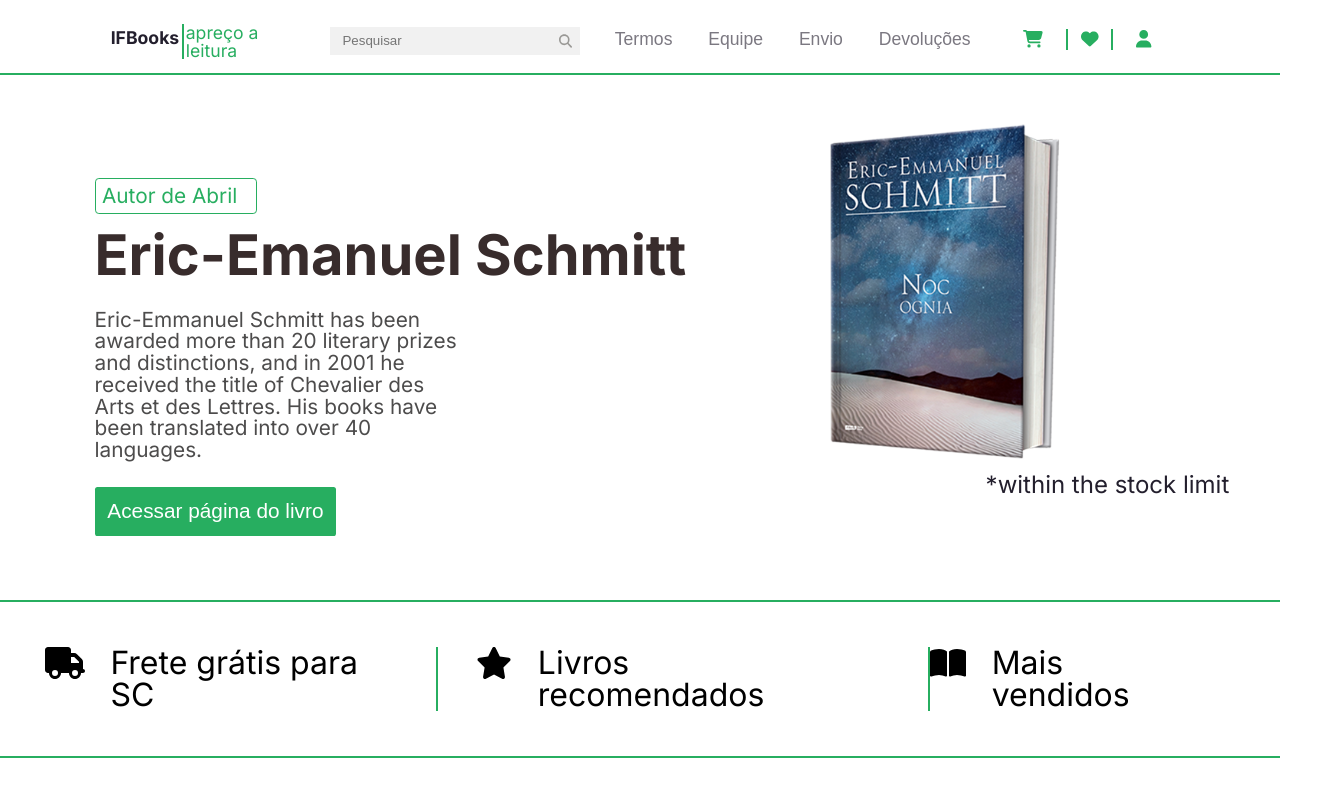
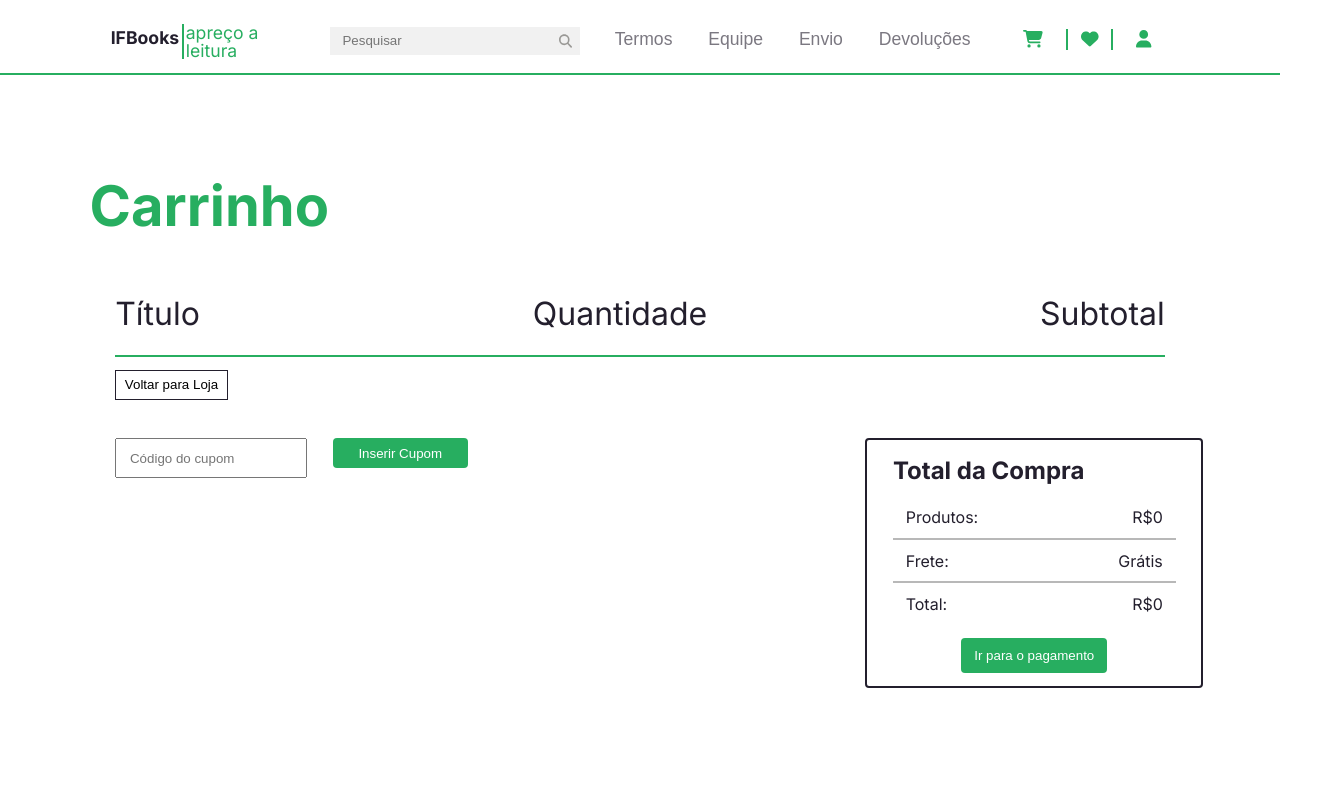
Before and after one commit to GustavoAlvHnr/Exercicio-Componentizacao, a Vue app: page / in a window 1280 px wide. Both pictures are taken after a click on the button 1032 px from the left and 39 px from the top of the page. Shown: the top 800 px of the page, 1340 px wide, since content can reach past the window. Built offline with nearby package versions, Linux system fonts and the light colour scheme.

Commit message:
Feat #6 Criação do carrinho de compras

```diff
--- a/src/App.vue
+++ b/src/App.vue
@@ -1,84 +1,144 @@
 <script setup>
-
-import { ref, computed } from 'vue';
-
+import { ref, reactive } from 'vue'
 
 const listaLivros = ref([
- { nome: 'Chain of Iron: Volume 2',
+  {
+    id: 0,
+    nome: 'Chain of Iron: Volume 2',
     imagem: '/public/image1.png',
     autor: 'Cassandra Clare',
     preco: 23.24,
-
+    curtidas: 'fa-regular fa-heart'
   },
- { nome: 'Chain of Thorns',
+  {
+    id: 1,
+    nome: 'Chain of Thorns',
     imagem: '/public/image2.png',
     autor: 'Cassandra Clare',
     preco: 23.24,
     curtidas: 'fa-regular fa-heart',
-
   },
- { nome: 'City of Fallen Angels',
+  {
+    id: 2,
+    nome: 'City of Fallen Angels',
     imagem: '/public/image3.png',
     autor: 'Cassandra Clare',
     preco: 13.94,
     curtidas: 'fa-regular fa-heart',
-
-
   },
- { nome: 'Nona the Ninth',
+  {
+    id: 3,
+    nome: 'Nona the Ninth',
     imagem: '/public/image4.png',
     autor: 'Cassandra Clare',
     preco: 16.84,
     curtidas: 'fa-regular fa-heart',
-
-
   },
- { nome: 'Harlem Shuffle',
+  {
+    id: 4,
+    nome: 'Harlem Shuffle',
     imagem: '/public/image5.png',
     autor: 'Colson Whitehead',
     preco: 26.92,
-
-
-
+    curtidas: 'fa-regular fa-heart',
   },
- { nome: 'Two Old Women',
+  {
+    id: 5,
+    nome: 'Two Old Women',
     imagem: '/public/image6.png',
     autor: 'Velma Wallis',
     preco: 13.95,
     curtidas: 'fa-regular fa-heart',
-
-
   },
- { nome: 'Carrie Soto Is Back',
+  {
+    id: 6,
+    nome: 'Carrie Soto Is Back',
     imagem: '/public/image7.png',
     autor: 'Taylor Jenkins Reid',
     preco: 26.04,
     curtidas: 'fa-regular fa-heart',
-
-
   },
- { nome: 'Book Lovers',
+  {
+    id: 7,
+    nome: 'Book Lovers',
     imagem: '/public/image8.png',
     autor: 'Emily Henry',
     preco: 15.81,
     curtidas: 'fa-regular fa-heart',
+  },
+])
+let carrinho = ref(true)
 
+function botao(){
+  if(carrinho.value == true){
+    carrinho.value = false;
+  }
+  else{
+    carrinho.value = true;
+  }
+}
 
+let cart = ref({
+  itens:[],
+  frete:0,
+  desconto:0,
+  valorTotal:0,})
+
+  function atualizarValorTotal() {
+  cart.value.valorTotal = cart.value.itens.reduce((total, item) => {
+    return total + parseFloat(item.total)
+  }, 0).toFixed(2);
+}
+
+function buscarItem(id) {
+  return cart.value.itens.find(i => i.id === id)
+}
+
+function adicionarItem(item){
+  const itemExistente = buscarItem(item.id)
+  if(itemExistente){
+    itemExistente.quantidade += 1;
+    atualizarValorTotal()
+  }
+}
+
+function removerItem(item){
+  const index = cart.value.itens.findIndex(i => i.id === item.id)
+  if(index !== -1){
+    const itemExistente = cart.value.itens[index];
+    if(itemExistente.quantidade > 1){
+      itemExistente.quantidade -= 1
+    }
+    else{
+      cart.value.itens.splice(index, 1);
+    }
+    atualizarValorTotal()
+  }
+}
+
+function adicionar(item){
+  const itemExistente = buscarItem(item.id)
+
+  if(itemExistente){
+      itemExistente.quantidade += 1
+  }
+  else{
+    const novoItem = reactive({
+    id:item.id,
+    titulo:item.nome,
+    autor:item.autor,
+    preco:item.preco,
+    quantidade: ref(1),
+    get total(){
+      return Number(this.preco * this.quantidade).toFixed(2)
     },
+    imagem:item.imagem,})
 
-
-]);
-
-let cart = ref([]);
-
-const adicionar = (itens) => {
-      cart.value.push(itens.preco);
+    cart.value.itens.push(novoItem)
+  }
+  atualizarValorTotal()
   };
 
-
-   const total = computed(() => {
-      return cart.value.reduce((sum, num) => sum + num, 0);
-    });
 
 </script>
 
@@ -86,11 +146,11 @@
   <body class="corpo">
       <header>
         <a href="#"
-        ><span class="conteudo1">IFBooks</span> <span class="conteudo2">Apreço a leitura</span></a>
+          ><span class="conteudo1">IFBooks</span> <span class="conteudo2">Apreço a leitura</span></a
+        >
         <form>
-        <input type="text" placeholder="Pesquisar"/>
+          <input type="text" placeholder="Pesquisar" />
         </form>
-
         <nav>
           <ul>
             <li>
@@ -109,29 +169,33 @@
         </nav>
         <ul>
           <li>
-          <button class="icon"><font-awesome-icon icon="fa-solid fa-cart-shopping" /></button>
+            <button class="icon" @click="botao()"><font-awesome-icon icon="fa-solid fa-cart-shopping" /></button>
           </li>
           <li>
-          <button class="icon" id="coracao"><font-awesome-icon icon="fa-solid fa-heart" /></button>
+            <button class="icon" id="coracao">
+              <font-awesome-icon icon="fa-solid fa-heart" />
+            </button>
           </li>
           <li>
             <button class="icon"><font-awesome-icon icon="fa-solid fa-user" /></button>
           </li>
         </ul>
       </header>
-    <main>
+      <main v-if="carrinho">
         <section class="lancamentos">
           <div>
             <p class="verde">Autor de Abril</p>
-  <h1>Eric-Emanuel Schmitt </h1>
-  <p>Eric-Emmanuel Schmitt has been awarded more than 20 literary prizes and distinctions, and in 2001 he received the title of Chevalier des Arts et des Lettres. His books have been translated into over 40 languages.</p>
+            <h1>Eric-Emanuel Schmitt</h1>
+            <p>
+              Eric-Emmanuel Schmitt has been awarded more than 20 literary prizes and distinctions,
+              and in 2001 he received the title of Chevalier des Arts et des Lettres. His books have
+              been translated into over 40 languages.
+            </p>
             <button>Acessar página do livro</button>
           </div>
           <figure>
-  <img src="/public/Schmitt_Nocognia_3D_500pcx 1.png" alt="livro">
-  <figcaption>
-    *within the stock limit
-  </figcaption>
+            <img src="/public/Schmitt_Nocognia_3D_500pcx 1.png" alt="livro" />
+            <figcaption>*within the stock limit</figcaption>
           </figure>
         </section>
         <div class="icones">
@@ -151,44 +215,93 @@
           </ul>
         </div>
         <section class="sessaoLivro">
-
           <h2>Lançamentos</h2>
-
-
-
-
           <ul>
-  <li v-for="(itens, index) in listaLivros" :key="index" class="abaLivros">
-
-
-    <img :src="itens.imagem" alt="livros">
-    <p class="nome">{{ itens.nome }}</p>
-    <p class="autor">{{ itens.autor }}</p>
+            <li v-for="(item, id) in listaLivros" :key="id" class="abaLivros">
+              <img :src="item.imagem" alt="livros"/>
+              <p class="nome">{{ item.nome }}</p>
+              <p class="autor">{{ item.autor }}</p>
 
               <div class="junto">
-    <p class="preco">R${{ itens.preco}}</p>
-    <p class="curtir"><font-awesome-icon :icon="itens.curtidas" />
-
-</p>
+                <p class="preco">R${{ item.preco }}</p>
+                <p class="curtir"><font-awesome-icon :icon="item.curtidas" /></p>
               </div>
 
-
-    <button @click="adicionar(itens)"><font-awesome-icon class="espaco" icon="fa-solid fa-cart-shopping"/>Comprar</button>
+              <button @click="adicionar(item)">
+                <font-awesome-icon class="espaco" icon="fa-solid fa-cart-shopping" />Comprar
+              </button>
               <p>{{ index }}</p>
-
-
             </li>
           </ul>
-
-
-
-
         </section>
         <p class="teste">preco{{ cart }}</p>
         <p class="teste">{{ total }}</p>
-
-
       </main>
+    <div v-else class="carrinho">
+      <h1>
+        Carrinho
+      </h1>
+      <ul class="titulos">
+        <li>
+          <h2>Título</h2>
+        </li>
+        <li>
+          <h2>Quantidade</h2>
+        </li>
+        <li>
+          <h2>Subtotal</h2>
+        </li>
+      </ul>
+      <ul class="itens">
+        <li v-for="(item, id) in cart.itens" :key="id" class="item">
+        <img :src="item.imagem" alt="livros" />
+            <div class="conteudo">
+              <div class="informacoes">
+              <p class="nome">{{ item.titulo }}</p>
+              <p class="autor">{{ item.autor }}</p>
+              <p class="preco">R${{ item.preco }}</p>
+              </div>
+              <div class="botao">
+              <button @click="removerItem(item)">-</button>
+              <p class="quantidade">{{ item.quantidade }}</p>
+              <button @click="adicionarItem(item)">+</button>
+              </div>
+              <p>R${{ item.total }}</p>
+            </div>
+          </li>
+      </ul>
+      <button @click="botao()" class="voltar">Voltar para Loja</button>
+      <div class="final">
+        <div class="form">
+        <form>
+          <input type="text" placeholder="Código do cupom">
+        </form>
+          <button>Inserir Cupom</button>
+        </div>
+        <div class="total">
+          <h2>
+            Total da Compra
+          </h2>
+          <ul>
+              <li>
+                <p>Produtos:</p>
+                <p>R${{ cart.valorTotal }}</p>
+              </li>
+              <li class="frete">
+                <p>Frete:</p>
+                <p>Grátis</p>
+              </li>
+              <li>
+                <p>Total:</p>
+                <p>R${{ cart.valorTotal }}</p>
+              </li>
+                <li class="pagamento">
+                  <button>Ir para o pagamento</button>
+                </li>
+            </ul>
+          </div>
+        </div>
+      </div>
   </body>
 </template>
 
@@ -270,39 +383,39 @@
   padding: 0 0.5vw;
 }
 /*//////////////Gianluca-livro em destaque///////////////////////////////////////////*/
-section.lancamentos{
+section.lancamentos {
   display: flex;
   font-size: 0.4rem;
 }
 
-  .lancamentos figure img{
+.lancamentos figure img {
   width: 26vw;
   margin-bottom: -2.9vw;
   margin-right: 13vw;
 }
-  .lancamentos button{
+.lancamentos button {
   font-size: 1.3rem;
   color: white;
-    background-color: #27AE60;
+  background-color: #27ae60;
   border: none;
   border-radius: 0.2vw;
   padding: 1vw;
 }
-  .lancamentos h1{
+.lancamentos h1 {
   font-weight: bold;
   font-size: 3.5rem;
   padding: 0 0 1vw 0;
-    color: #382C2C;
+  color: #382c2c;
 }
-  .lancamentos figure figcaption{
+.lancamentos figure figcaption {
   margin: 0 0 0 16vw;
   font-size: 1.5rem;
   color: #231f2d;
 }
-.lancamentos div{
+.lancamentos div {
   margin: 5vw auto;
 }
-.lancamentos p{
+.lancamentos p {
   width: 29vw;
   padding: 1vw 0;
   font-size: 1.3rem;
@@ -310,9 +423,9 @@
   line-height: 1.7vw;
   color: #4d4c4c;
 }
-.lancamentos div p.verde{
-    color: #27AE60;
-    border: #27AE60 solid 1px;
+.lancamentos div p.verde {
+  color: #27ae60;
+  border: #27ae60 solid 1px;
   width: 27.5%;
   border-radius: 0.3vw;
   padding: 0.5vw 0 0.5vw 0.5vw;
@@ -334,22 +447,21 @@
   justify-content: space-around;
   font-size: 2rem;
 }
-.icones ul li{
+.icones ul li {
   display: flex;
 }
-.icones ul li.estrela{
+.icones ul li.estrela {
   border-left: #27ae60 2px solid;
   border-right: #27ae60 2px solid;
   padding: 0 3vw 0 3vw;
 }
-.icones ul li p{
+.icones ul li p {
   padding: 0 2vw;
 }
 
 /*//////////////////////////////Gianluca-Lista livros///////////////////////////////////////////*/
 
-
-.sessaoLivro h2{
+.sessaoLivro h2 {
   color: #231f2d;
   margin-left: 5vw;
   padding: 3vw 0;
@@ -357,54 +469,46 @@
   font-weight: bold;
 }
 
-.sessaoLivro ul{
+.sessaoLivro ul {
   display: flex;
   justify-content: center;
   flex-wrap: wrap;
   width: 80%;
   margin: 0 auto;
-
-
   list-style-type: none;
-
-
-
 }
- .sessaoLivro ul li{
+.sessaoLivro ul li {
   padding: 0 1vw 1vw 1vw;
   color: #231f2d;
-  width: 18.91891891891892vw ;
-
+  width: 18.91891891891892vw;
 }
- .sessaoLivro ul img{
+.sessaoLivro ul img {
   height: 26.06vw;
-
 }
- .nome{
+.sessaoLivro .nome {
   font-size: 1.5rem;
   font-weight: bold;
   padding: 1vw 0;
 }
- .autor{
+.sessaoLivro .autor {
   font-size: 1rem;
   padding-bottom: 1vw;
 }
- .preco{
+.sessaoLivro .preco {
   font-size: 1.2rem;
   font-weight: bold;
   padding-right: 10vw;
 }
- .curtir{
+.sessaoLivro .curtir {
   font-size: 2vw;
-  color: #27AE60;
+  color: #27ae60;
   margin-bottom: -8vw;
 }
- .junto{
+.sessaoLivro .junto {
   display: flex;
-
 }
- .abaLivros button{
-  background-color: #27AE60;
+.abaLivros button {
+  background-color: #27ae60;
   color: white;
   width: 100%;
   padding: 1vw;
@@ -413,12 +517,154 @@
   border: none;
   margin-bottom: 6vw;
 }
- .abaLivros .espaco{
+.abaLivros .espaco {
   margin-right: 0.4vw;
-
 }
- .teste{
+.teste {
   color: #231f2d;
 }
-
+/*////////////////////////////////////////
+        FEAT-6 (Gustavo)
+///////////////////////////////////////*/
+.carrinho{
+  color: #231f2d;
+  margin: 6vw;
+}
+.carrinho h1{
+  padding: 2vw 1vw 4vw;
+  color: #27ae60;
+  font-size: 3.5rem;
+  font-weight: bold;
+}
+.titulos{
+  display: flex;
+  margin: 1vw 3vw 1vw 3vw;
+  font-size: 2rem;
+  justify-content: space-between;
+  padding-bottom:2vw ;
+  border-bottom: #27ae60 2px solid
+};
+.itens{
+  display: flex;
+}
+.item{
+  display: flex;
+  justify-content: space-between;
+  align-items: center;
+  font-size: 1.5rem;
+  border-bottom: #bdbdbd 1px solid;
+  margin: 2vw 3vw 3vw 3vw;
+  padding-bottom: 3vw ;
+}
+.item img{
+  width: 10%;
+  height: auto;
+  object-fit: cover;
+  border-radius: 4px;
+}
+.conteudo{
+  margin-top: -3vw;
+  margin-bottom: 2vw;
+  flex: 1;
+  display: flex;
+  justify-content: space-between;
+  font-weight: bold;
+}
+.informacoes p{
+  padding: 0.2vw;
+  padding-left: 1vw;
+}
+.informacoes .autor{
+  font-weight: 300;
+  font-size: 1rem;
+  padding: .5vw .5vw .5vw 1vw;
+}
+.botao{
+  display: flex;
+  border: #231f2d 2px solid;
+  padding: 0.5vw 1vw;
+  height: 40%;
+}
+.botao p{
+  padding: 0 0.4vw 0 0.4vw;
+}
+.botao button{
+  border: none;
+  background-color: transparent;
+  font-weight: bold;
+  font-size: 1rem;
+}
+.final{
+  display: flex;
+  justify-content: space-between;
+}
+.voltar{
+  width: 10%;
+  padding: 0.5vw;
+  background-color: transparent;
+  border: #231f2d solid 1px;
+  margin-left:3vw ;
+}
+.form{
+  display: flex;
+  padding:3vw 0 3vw 3vw;
+}
+.form input{
+  height: 5vh;
+  width: 15vw;
+  margin-right:2vw;
+  padding: 1vw;
+}
+.form button{
+  background-color: #27ae60;
+  border: none;
+  padding: 0.5vw 2vw 0.5vw 2vw;
+  color: white;
+  border-radius: 4px;
+  height: 14%;
+}
+.total{
+  margin-top: 3vw;
+  width: 30%;
+  padding: 1.5vw 2vw 0vw 2vw;
+  border: #231f2d solid 2px;
+  border-radius: 4px;
+  display: flex;
+  flex-direction: column;
+  align-content: center;
+}
+.total ul{
+  display: flex;
+  flex-direction: column;
+  align-content: center;
+}
+.total li{
+  display: flex;
+  padding: 1vw;
+  justify-content: space-between;
+}
+.total li p:first-child{
+  padding-right: 2vw;
+  font-size: 1rem;
+}
+.total h2{
+  padding-bottom: 1vw;
+  font-size: 1.5rem;
+  font-weight: bold;
+}
+.total .frete{
+  border-bottom: #b8b8b8 2px solid;
+  border-top: #b8b8b8 2px solid;
+}
+.total .pagamento{
+  display: flex;
+  justify-content: center;
+}
+.total ul li button{
+  padding: .8vw 1vw .8vw 1vw;
+  border: none;
+  background-color: #27ae60;
+  border-radius: 4px;
+  color: white;
+}
 </style>
```
Lines whose indentation alone changed are shown as unchanged.
